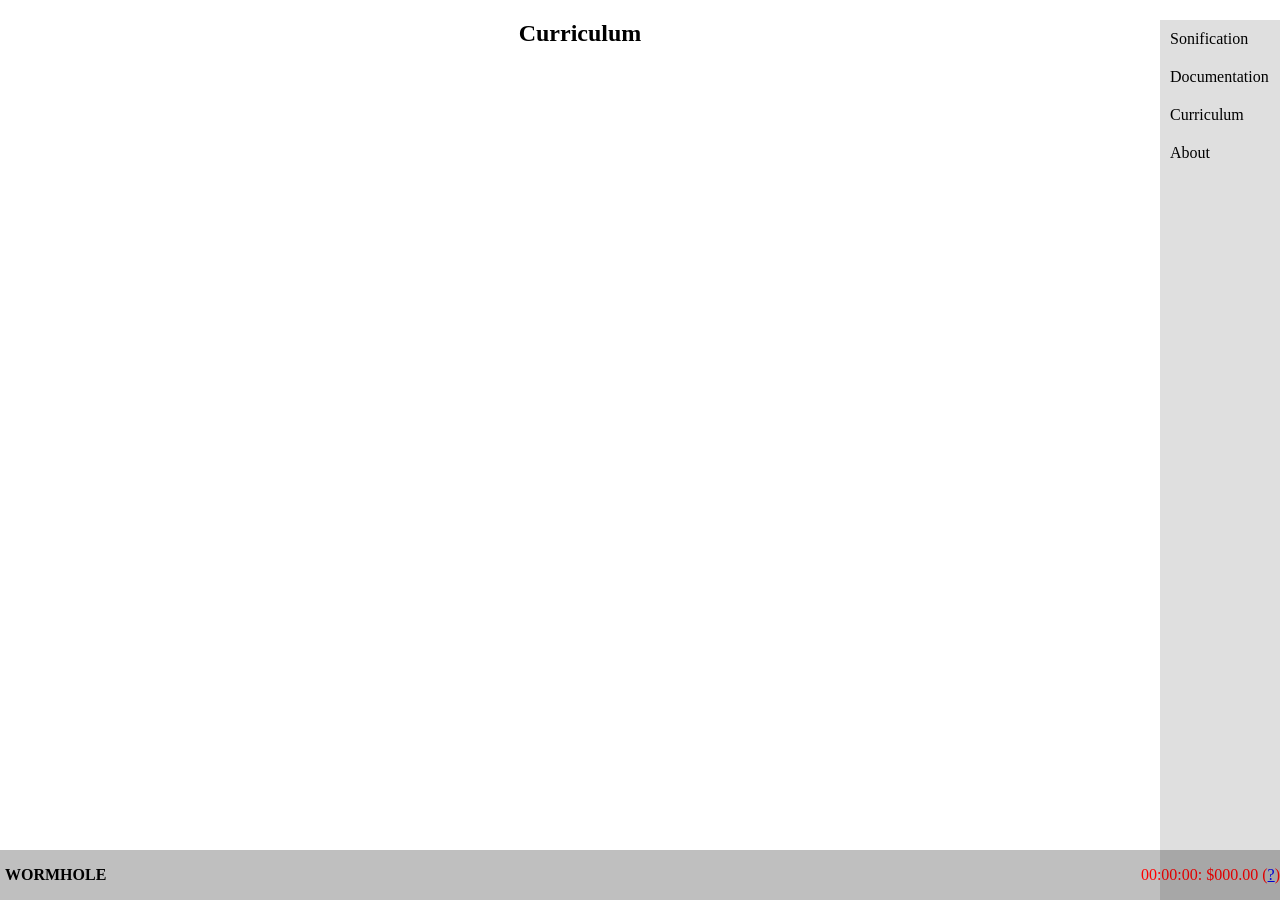
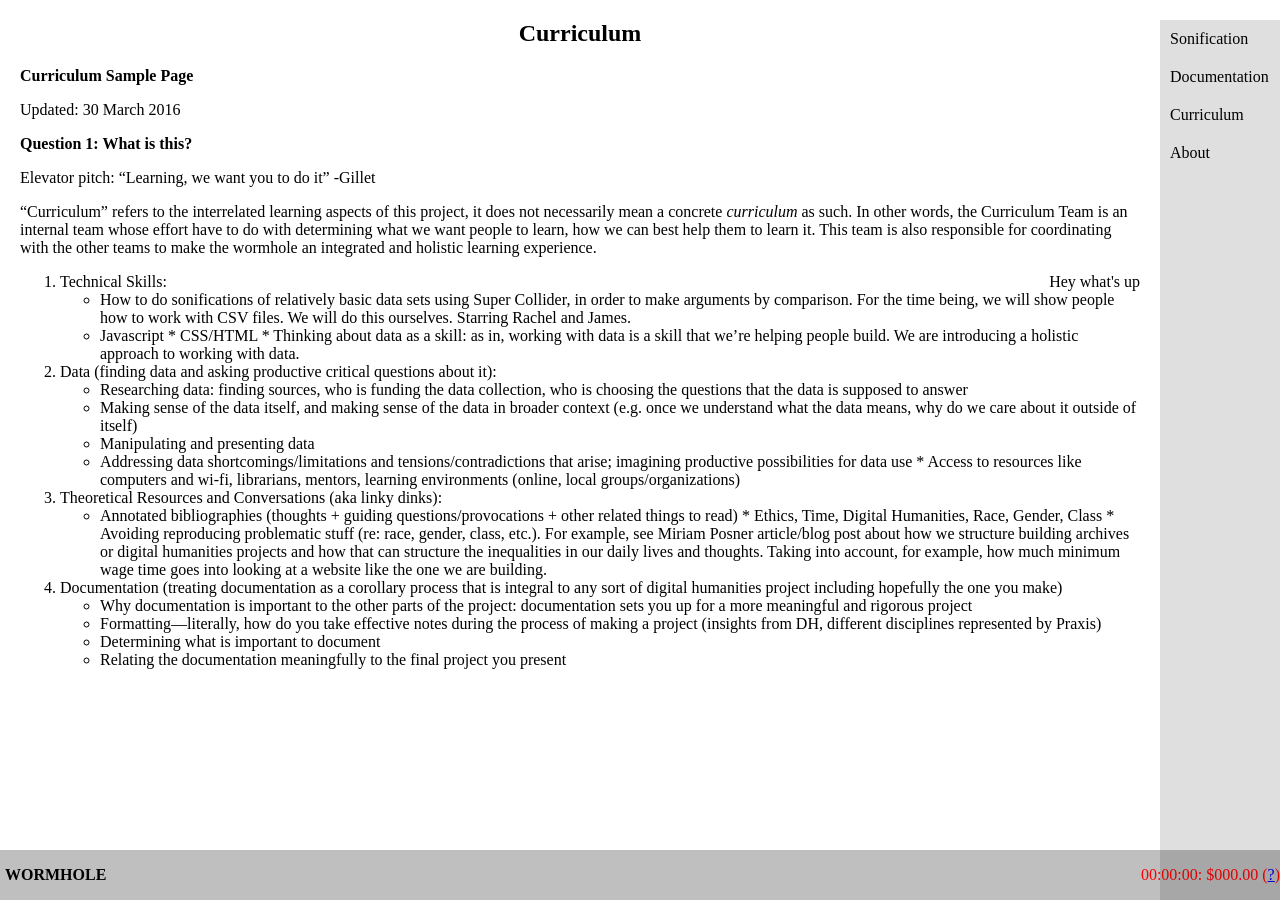
Before and after one commit to scholarslab/clockwork, a Jekyll site: the page built from curriculum.md, in a window 1280 px wide. Built offline with Jekyll 4.4.1, drawn with Linux system fonts in a browser that asks for light colours.

Commit message:
added text to the curriculum; changed the li selector for the nav to have nav as its parent? something like that, so that when we make a list in the body it doesn't adopt those styles; also started working on having marginalia, made a class for it and started testing its style/format in the curriculum page

```diff
--- a/css/main.css
+++ b/css/main.css
@@ -2,7 +2,7 @@
     margin: 0;
   }
     h1 {
-    padding: 5px 20px 0 5px;
+    padding: 5px 40px 0 5px;
   }
 
   h2 {
@@ -17,25 +17,25 @@
       overflow: auto;
       right: 0;
     }
-    ul {
+    nav ul {
       list-style-type: none;
       margin: 0;
       padding: 0;
       width: 120px;
       /*background-color: #ccffff;*/
     }
-  li a {
+  nav li a {
     display: block;
     color: #000;
     padding: 10px 20px 10px 10px;
     text-decoration: none;
   }
 
-  li a:active {
+  nav li a:active {
     background-color: #4CAF50;
     color: white;
   }
-  li a:hover:not(.active) {
+  nav li a:hover:not(.active) {
     background-color: #00b3b3;
     color: white;
   }
@@ -53,6 +53,10 @@
     /*.About {*/
       /*background-color: #d9b3ff;*/
     /*}*/
+
+.marginalia {
+  float: right;
+}
 
 #banner {
   position:fixed;
--- a/curriculum.md
+++ b/curriculum.md
@@ -3,3 +3,42 @@ layout: page
 title: Curriculum
 permalink: /curriculum/
 ---
+**Curriculum Sample Page**
+
+Updated: 30 March 2016
+
+**Question 1: What is this?**
+
+Elevator pitch: “Learning, we want you to do it” -Gillet
+
+“Curriculum” refers to the interrelated learning aspects of this project, it does not necessarily mean a concrete *curriculum* as such. In other words, the Curriculum Team is an internal team whose effort have to do with determining what we want people to learn, how we can best help them to learn it. This team is also responsible for coordinating with the other teams to make the wormhole an integrated and holistic learning experience.
+
+<div class="marginalia">
+
+Hey what's up
+
+</div>
+
+1. Technical Skills:
+  * How to do sonifications of relatively basic data sets using Super Collider, in order to make arguments by comparison. For the time being, we will show people how to work with CSV files. We will do this ourselves. Starring Rachel and James.
+	* Javascript
+  *	CSS/HTML
+  *	Thinking about data as a skill: as in, working with data is a skill that we’re helping people build. We are introducing a holistic approach to working with data.
+
+2.	Data (finding data and asking productive critical questions about it):
+  *	Researching data: finding sources, who is funding the data collection, who is choosing the questions that the data is supposed to answer
+  *	Making sense of the data itself, and making sense of the data in broader context (e.g. once we understand what the data means, why do we care about it outside of itself)
+  *	Manipulating and presenting data
+	* Addressing data shortcomings/limitations and tensions/contradictions that arise; imagining productive possibilities for data use
+*	Access to resources like computers and wi-fi, librarians, mentors, learning environments (online, local groups/organizations)
+
+3.	Theoretical Resources and Conversations (aka linky dinks):
+	* Annotated bibliographies (thoughts + guiding questions/provocations + other related things to read)
+*	Ethics, Time, Digital Humanities, Race, Gender, Class
+*	Avoiding reproducing problematic stuff (re: race, gender, class, etc.). For example, see Miriam Posner article/blog post about how we structure building archives or digital humanities projects and how that can structure the inequalities in our daily lives and thoughts. Taking into account, for example, how much minimum wage time goes into looking at a website like the one we are building.
+
+4.	Documentation (treating documentation as a corollary process that is integral to any sort of digital humanities project including hopefully the one you make)
+  *	Why documentation is important to the other parts of the project: documentation sets you up for a more meaningful and rigorous project
+  *	Formatting—literally, how do you take effective notes during the process of making a project (insights from DH, different disciplines represented by Praxis)
+  *	Determining what is important to document
+  *	Relating the documentation meaningfully to the final project you present
```
